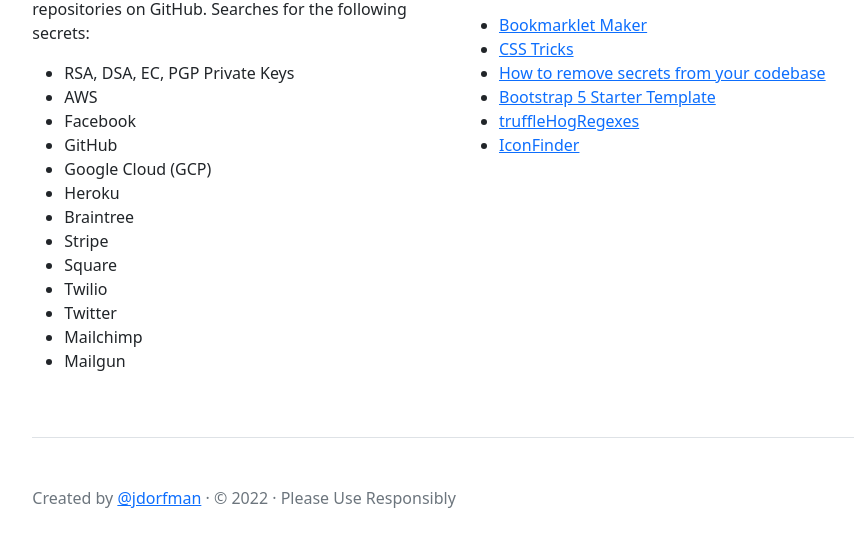
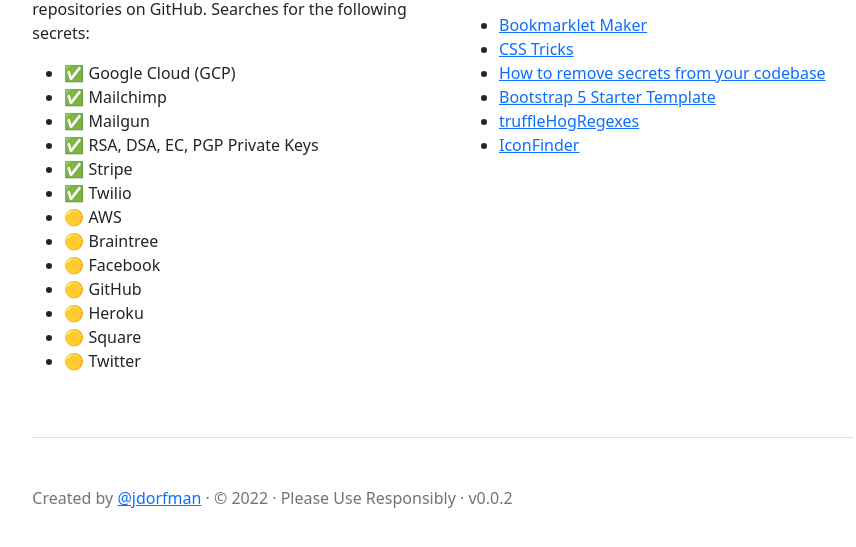
Before and after one commit to sourcegraph-community/no-secrets, a plain HTML site: page index.html in a window 1280 px wide. Shown: the part 545-1092 px from the top of the page, without its empty margins (197-1053 px from the left). Drawn offline with nearby package versions, Linux system fonts and the light colour scheme.

Commit message:
Update supported secrets
Signed-off-by: Justin Dorfman <justindorfman@gmail.com>

```diff
--- a/index.html
+++ b/index.html
@@ -38,19 +38,20 @@
               <h2>Peace of Mind</h2>
               <p>Find potentially sensitive files pushed to public repositories on GitHub. Searches for the following secrets:</p>
               <ul class="icon-list">
-                <li>RSA, DSA, EC, PGP Private Keys</li>
-                <li>AWS</li>
-                <li>Facebook</li>
-                <li>GitHub</li>
-                <li>Google Cloud (GCP)</li>
-                <li>Heroku</li>
-                <li>Braintree</li>
-                <li>Stripe</li>
-                <li>Square</li>
-                <li>Twilio</li>
-                <li>Twitter</li>
-                <li>Mailchimp</li>
-                <li>Mailgun</li>
+                <li>✅ Google Cloud (GCP)</li>
+                <li>✅ Mailchimp</li>
+                <li>✅ Mailgun</li>
+                <li>✅ RSA, DSA, EC, PGP Private Keys</li>
+                <li>✅ Stripe</li>
+                <li>✅ Twilio</li>
+                <li>🟡 AWS</li>
+                <li>🟡 Braintree</li>
+                <li>🟡 Facebook</li>
+                <li>🟡 GitHub</li>
+                <li>🟡 Heroku</li>
+                <li>🟡 Square</li>
+                <li>🟡 Twitter</li>
+
               </ul>
             </div>
 
@@ -70,7 +71,7 @@
           </div>
         </main>
         <footer class="pt-5 my-5 text-muted border-top">
-          Created by <a href="https://twitter.com/jdorfman">@jdorfman</a> &middot; &copy; 2022 &middot; Please Use Responsibly
+          Created by <a href="https://twitter.com/jdorfman">@jdorfman</a> &middot; &copy; 2022 &middot; Please Use Responsibly · v0.0.2
         </footer>
       </div>
 
```
